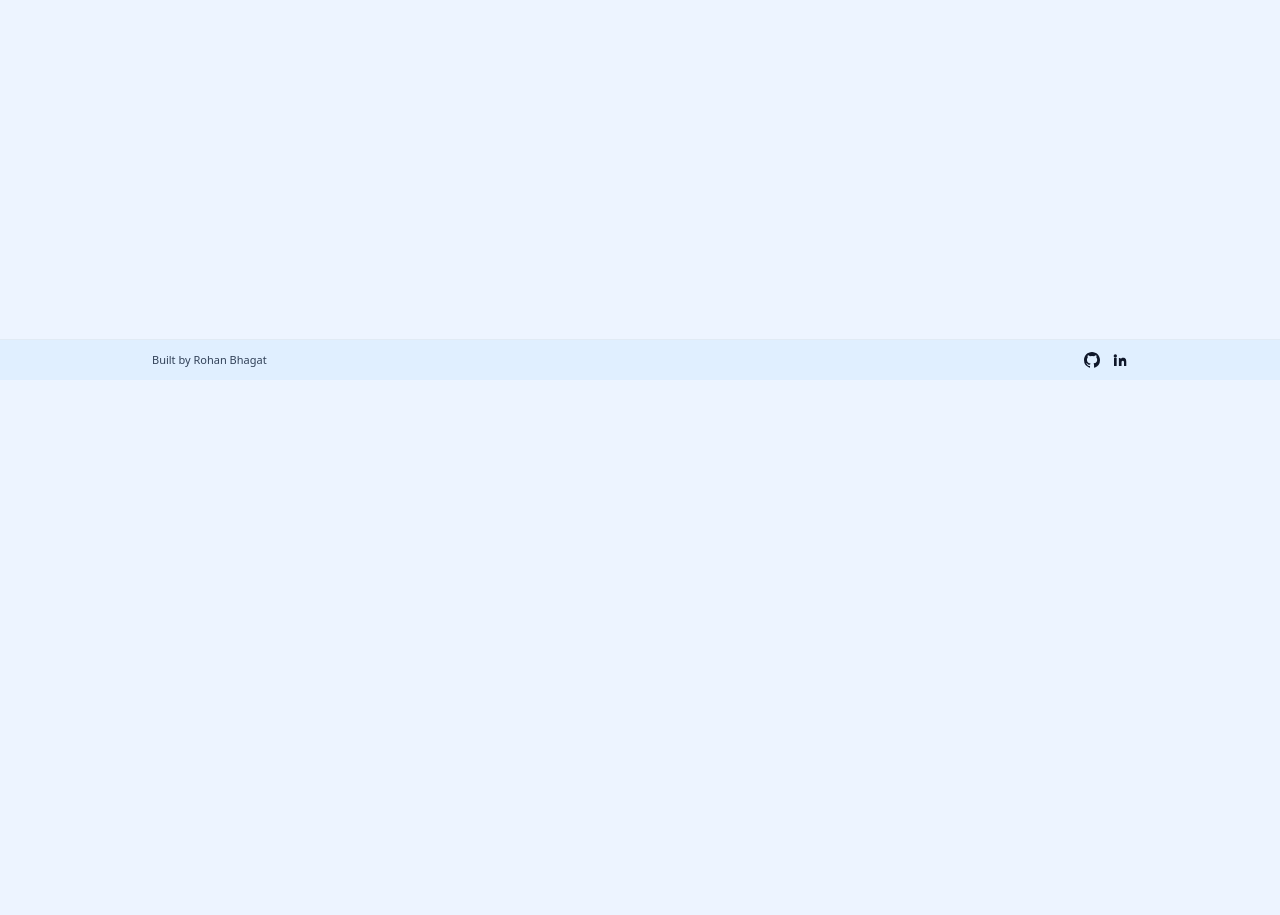
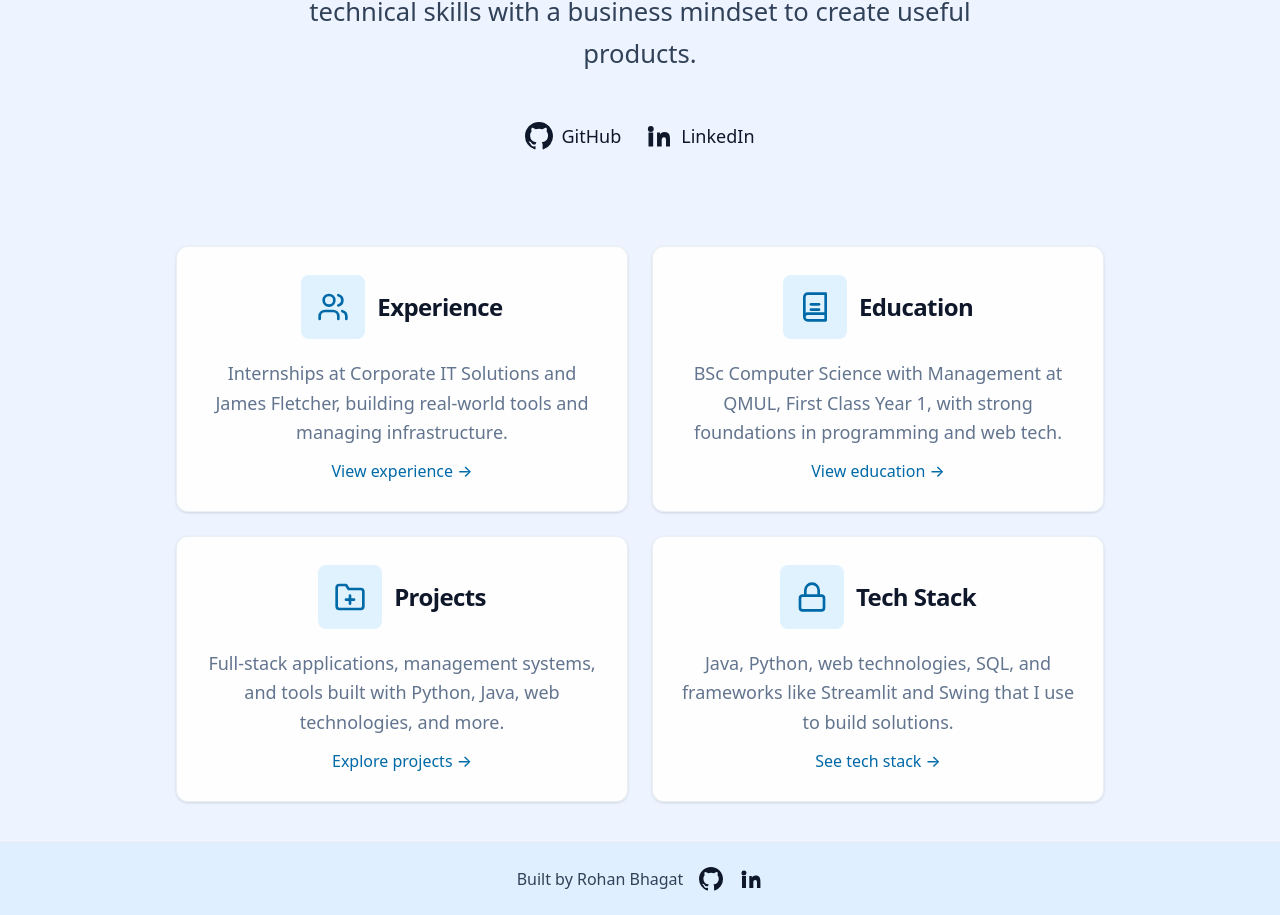
Before and after one commit to rohanb593/portfolio, a Next.js app: page / in a window 1280 px wide. Shown: the part 420-1335 px from the top of the page. Before the commit the page ends 800 px from the top, so only its background shows below. Built offline with nearby package versions, Linux system fonts and the light colour scheme.

Commit message:
completed home page, header and footer

```diff
--- a/app/layout.tsx
+++ b/app/layout.tsx
@@ -29,14 +29,14 @@ export default function RootLayout({
       >
         <div className="min-h-screen bg-[var(--background)] text-slate-900 flex flex-col">
           <header className="border-b border-slate-200/70 bg-[#e0efff]">
-            <div className="mx-auto flex max-w-5xl items-center justify-between px-4 py-4 md:px-6 md:py-5">
+            <div className="flex w-full items-center justify-between px-4 py-4 md:px-8 md:py-5">
               <a
                 href="/"
-                className="text-base font-semibold text-sky-800 hover:text-sky-900 md:text-lg hover:no-underline focus-visible:no-underline"
+                className="text-lg font-semibold text-sky-800 hover:text-sky-900 md:text-2xl hover:no-underline focus-visible:no-underline"
               >
                 Rohan Bhagat
               </a>
-              <nav className="flex items-center gap-4 text-sm font-medium md:gap-6 md:text-base">
+              <nav className="flex items-center gap-5 text-base font-medium md:gap-8 md:text-lg">
                 <a
                   href="/"
                   className="text-slate-900 hover:text-sky-900 hover:no-underline focus-visible:no-underline"
@@ -70,15 +70,15 @@ export default function RootLayout({
               </nav>
             </div>
           </header>
-          <main className="mx-auto flex-1 max-w-5xl px-4 py-8 md:px-6 md:py-10">
+          <main className="mx-auto flex-1 w-full max-w-5xl px-4 py-8 md:px-6 md:py-10">
             {children}
           </main>
           <footer className="border-t border-slate-200/70 bg-[#e0efff]">
-            <div className="mx-auto flex max-w-5xl items-center justify-between px-4 py-3 md:px-6">
-              <span className="text-[11px] text-slate-700">
+            <div className="flex w-full items-center justify-center gap-4 px-4 py-5 md:px-6 md:py-6">
+              <span className="text-sm md:text-base text-slate-700">
                 Built by Rohan Bhagat
               </span>
-              <div className="flex items-center gap-3">
+              <div className="flex items-center gap-4">
                 <a
                   href="https://github.com"
                   target="_blank"
@@ -89,7 +89,7 @@ export default function RootLayout({
                   <svg
                     xmlns="http://www.w3.org/2000/svg"
                     viewBox="0 0 24 24"
-                    className="h-4 w-4"
+                    className="h-5 w-5 md:h-6 md:w-6"
                     fill="currentColor"
                   >
                     <path d="M12 0C5.37 0 0 5.37 0 12a12 12 0 008.21 11.44c.6.11.82-.26.82-.58v-2.02c-3.34.73-4.04-1.61-4.04-1.61-.55-1.39-1.34-1.76-1.34-1.76-1.1-.75.09-.74.09-.74 1.22.08 1.87 1.25 1.87 1.25 1.08 1.86 2.83 1.32 3.52 1.01.11-.78.42-1.32.76-1.62-2.67-.3-5.47-1.34-5.47-5.96 0-1.32.47-2.4 1.24-3.24-.13-.3-.54-1.52.12-3.17 0 0 1.01-.32 3.3 1.23a11.4 11.4 0 016 0c2.29-1.55 3.3-1.23 3.3-1.23.66 1.65.25 2.87.12 3.17.77.84 1.24 1.92 1.24 3.24 0 4.63-2.8 5.66-5.48 5.96.43.37.81 1.1.81 2.22v3.29c0 .32.22.7.83.58A12 12 0 0024 12c0-6.63-5.37-12-12-12z" />
@@ -105,7 +105,7 @@ export default function RootLayout({
                   <svg
                     xmlns="http://www.w3.org/2000/svg"
                     viewBox="0 0 24 24"
-                    className="h-4 w-4"
+                    className="h-5 w-5 md:h-6 md:w-6"
                     fill="currentColor"
                   >
                     <path d="M4.98 3.5a2.5 2.5 0 11-.02 5.01 2.5 2.5 0 01.02-5.01zM3 9h4v12H3zM9 9h3.8v1.64h.05c.53-1 1.84-2.06 3.78-2.06 4.04 0 4.79 2.66 4.79 6.12V21H18v-5.17c0-1.23-.02-2.81-1.71-2.81-1.71 0-1.97 1.34-1.97 2.72V21h-4V9z" />
--- a/app/page.tsx
+++ b/app/page.tsx
@@ -1,28 +1,31 @@
+import Link from "next/link";
+import { Card, CardContent, CardDescription, CardHeader, CardTitle } from "@/components/ui/card";
+
 export default function Home() {
   return (
-    <div className="flex flex-col items-center gap-5 text-center md:gap-7">
-      <section className="space-y-3 md:space-y-4 max-w-2xl">
-        <h1 className="text-3xl font-semibold tracking-tight text-slate-900 md:text-[2.4rem]">
+    <div className="flex min-h-[70vh] flex-col items-center justify-center gap-10 px-3 text-center sm:px-6 md:gap-12">
+      <section className="max-w-3xl space-y-5 md:space-y-6">
+        <h1 className="font-semibold tracking-tight text-slate-900 text-[clamp(2.8rem,6vw,4.5rem)]">
           Hi, I&apos;m Rohan
         </h1>
-        <p className="text-sm leading-relaxed text-slate-700 md:text-[0.95rem]">
+        <p className="leading-relaxed text-slate-700 text-[clamp(1.15rem,2.5vw,1.6rem)]">
           I&apos;m a Computer Science with Management student at Queen Mary University of London.
           I enjoy building practical software — from full-stack web apps to data tools — and using code to solve real problems.
           I&apos;m especially interested in combining technical skills with a business mindset to create useful products.
         </p>
       </section>
 
-      <section className="flex flex-wrap items-center justify-center gap-4">
+      <section className="flex flex-wrap items-center justify-center gap-5 md:gap-6">
         <a
           href="https://github.com"
           target="_blank"
           rel="noreferrer"
-          className="inline-flex items-center gap-2 text-sm font-medium text-slate-900 hover:text-sky-900"
+          className="inline-flex items-center gap-2 text-base font-medium text-slate-900 hover:text-sky-900 md:text-lg"
         >
           <svg
             xmlns="http://www.w3.org/2000/svg"
             viewBox="0 0 24 24"
-            className="h-5 w-5"
+            className="h-6 w-6 md:h-7 md:w-7"
             fill="currentColor"
           >
             <path d="M12 0C5.37 0 0 5.37 0 12a12 12 0 008.21 11.44c.6.11.82-.26.82-.58v-2.02c-3.34.73-4.04-1.61-4.04-1.61-.55-1.39-1.34-1.76-1.34-1.76-1.1-.75.09-.74.09-.74 1.22.08 1.87 1.25 1.87 1.25 1.08 1.86 2.83 1.32 3.52 1.01.11-.78.42-1.32.76-1.62-2.67-.3-5.47-1.34-5.47-5.96 0-1.32.47-2.4 1.24-3.24-.13-.3-.54-1.52.12-3.17 0 0 1.01-.32 3.3 1.23a11.4 11.4 0 016 0c2.29-1.55 3.3-1.23 3.3-1.23.66 1.65.25 2.87.12 3.17.77.84 1.24 1.92 1.24 3.24 0 4.63-2.8 5.66-5.48 5.96.43.37.81 1.1.81 2.22v3.29c0 .32.22.7.83.58A12 12 0 0024 12c0-6.63-5.37-12-12-12z" />
@@ -34,12 +37,12 @@ export default function Home() {
           href="https://linkedin.com"
           target="_blank"
           rel="noreferrer"
-          className="inline-flex items-center gap-2 text-sm font-medium text-slate-900 hover:text-sky-900"
+          className="inline-flex items-center gap-2 text-base font-medium text-slate-900 hover:text-sky-900 md:text-lg"
         >
           <svg
             xmlns="http://www.w3.org/2000/svg"
             viewBox="0 0 24 24"
-            className="h-5 w-5"
+            className="h-6 w-6 md:h-7 md:w-7"
             fill="currentColor"
           >
             <path d="M4.98 3.5a2.5 2.5 0 11-.02 5.01 2.5 2.5 0 01.02-5.01zM3 9h4v12H3zM9 9h3.8v1.64h.05c.53-1 1.84-2.06 3.78-2.06 4.04 0 4.79 2.66 4.79 6.12V21H18v-5.17c0-1.23-.02-2.81-1.71-2.81-1.71 0-1.97 1.34-1.97 2.72V21h-4V9z" />
@@ -47,6 +50,146 @@ export default function Home() {
           <span>LinkedIn</span>
         </a>
       </section>
+
+      <section className="w-full max-w-7xl mt-10 md:mt-12">
+        <div className="grid grid-cols-1 gap-6 sm:grid-cols-2 lg:grid-cols-2">
+          <Link href="/experience" className="group">
+            <Card className="h-full transition-all duration-200 hover:shadow-lg hover:scale-[1.02] hover:border-sky-300 cursor-pointer p-6 md:p-7">
+              <CardHeader>
+                <div className="mb-4 flex items-center justify-center gap-3">
+                  <div className="flex h-14 w-14 items-center justify-center rounded-lg bg-sky-100 text-sky-700 group-hover:bg-sky-200 transition-colors md:h-16 md:w-16">
+                    <svg
+                      xmlns="http://www.w3.org/2000/svg"
+                      viewBox="0 0 24 24"
+                      fill="none"
+                      stroke="currentColor"
+                      strokeWidth="2"
+                      strokeLinecap="round"
+                      strokeLinejoin="round"
+                      className="h-7 w-7 md:h-8 md:w-8"
+                    >
+                      <path d="M16 21v-2a4 4 0 0 0-4-4H6a4 4 0 0 0-4 4v2" />
+                      <circle cx="9" cy="7" r="4" />
+                      <path d="M22 21v-2a4 4 0 0 0-3-3.87" />
+                      <path d="M16 3.13a4 4 0 0 1 0 7.75" />
+                    </svg>
+                  </div>
+                  <CardTitle className="text-xl md:text-2xl mb-0">Experience</CardTitle>
+                </div>
+                <CardDescription className="text-base md:text-lg leading-relaxed">
+                  Internships at Corporate IT Solutions and James Fletcher, building real-world tools and managing infrastructure.
+                </CardDescription>
+              </CardHeader>
+              <CardContent>
+                <p className="text-sm md:text-base text-sky-700 font-medium group-hover:text-sky-900 transition-colors">
+                  View experience →
+                </p>
+              </CardContent>
+            </Card>
+          </Link>
+
+          <Link href="/education" className="group">
+            <Card className="h-full transition-all duration-200 hover:shadow-lg hover:scale-[1.02] hover:border-sky-300 cursor-pointer p-6 md:p-7">
+              <CardHeader>
+                <div className="mb-4 flex items-center justify-center gap-3">
+                  <div className="flex h-14 w-14 items-center justify-center rounded-lg bg-sky-100 text-sky-700 group-hover:bg-sky-200 transition-colors md:h-16 md:w-16">
+                    <svg
+                      xmlns="http://www.w3.org/2000/svg"
+                      viewBox="0 0 24 24"
+                      fill="none"
+                      stroke="currentColor"
+                      strokeWidth="2"
+                      strokeLinecap="round"
+                      strokeLinejoin="round"
+                      className="h-7 w-7 md:h-8 md:w-8"
+                    >
+                      <path d="M4 19.5v-15A2.5 2.5 0 0 1 6.5 2H20v20H6.5a2.5 2.5 0 0 1 0-5H20" />
+                      <path d="M9 10h6" />
+                      <path d="M9 14h6" />
+                    </svg>
+                  </div>
+                  <CardTitle className="text-xl md:text-2xl mb-0">Education</CardTitle>
+                </div>
+                <CardDescription className="text-base md:text-lg leading-relaxed">
+                  BSc Computer Science with Management at QMUL, First Class Year 1, with strong foundations in programming and web tech.
+                </CardDescription>
+              </CardHeader>
+              <CardContent>
+                <p className="text-sm md:text-base text-sky-700 font-medium group-hover:text-sky-900 transition-colors">
+                  View education →
+                </p>
+              </CardContent>
+            </Card>
+          </Link>
+
+          <Link href="/projects" className="group">
+            <Card className="h-full transition-all duration-200 hover:shadow-lg hover:scale-[1.02] hover:border-sky-300 cursor-pointer p-6 md:p-7">
+              <CardHeader>
+                <div className="mb-4 flex items-center justify-center gap-3">
+                  <div className="flex h-14 w-14 items-center justify-center rounded-lg bg-sky-100 text-sky-700 group-hover:bg-sky-200 transition-colors md:h-16 md:w-16">
+                    <svg
+                      xmlns="http://www.w3.org/2000/svg"
+                      viewBox="0 0 24 24"
+                      fill="none"
+                      stroke="currentColor"
+                      strokeWidth="2"
+                      strokeLinecap="round"
+                      strokeLinejoin="round"
+                      className="h-7 w-7 md:h-8 md:w-8"
+                    >
+                      <path d="M22 19a2 2 0 0 1-2 2H4a2 2 0 0 1-2-2V5a2 2 0 0 1 2-2h5l2 3h9a2 2 0 0 1 2 2z" />
+                      <path d="M12 11v6" />
+                      <path d="M9 14h6" />
+                    </svg>
+                  </div>
+                  <CardTitle className="text-xl md:text-2xl mb-0">Projects</CardTitle>
+                </div>
+                <CardDescription className="text-base md:text-lg leading-relaxed">
+                  Full-stack applications, management systems, and tools built with Python, Java, web technologies, and more.
+                </CardDescription>
+              </CardHeader>
+              <CardContent>
+                <p className="text-sm md:text-base text-sky-700 font-medium group-hover:text-sky-900 transition-colors">
+                  Explore projects →
+                </p>
+              </CardContent>
+            </Card>
+          </Link>
+
+          <Link href="/tech" className="group">
+            <Card className="h-full transition-all duration-200 hover:shadow-lg hover:scale-[1.02] hover:border-sky-300 cursor-pointer p-6 md:p-7">
+              <CardHeader>
+                <div className="mb-4 flex items-center justify-center gap-3">
+                  <div className="flex h-14 w-14 items-center justify-center rounded-lg bg-sky-100 text-sky-700 group-hover:bg-sky-200 transition-colors md:h-16 md:w-16">
+                    <svg
+                      xmlns="http://www.w3.org/2000/svg"
+                      viewBox="0 0 24 24"
+                      fill="none"
+                      stroke="currentColor"
+                      strokeWidth="2"
+                      strokeLinecap="round"
+                      strokeLinejoin="round"
+                      className="h-7 w-7 md:h-8 md:w-8"
+                    >
+                      <rect width="18" height="11" x="3" y="11" rx="2" ry="2" />
+                      <path d="M7 11V7a5 5 0 0 1 10 0v4" />
+                    </svg>
+                  </div>
+                  <CardTitle className="text-xl md:text-2xl mb-0">Tech Stack</CardTitle>
+                </div>
+                <CardDescription className="text-base md:text-lg leading-relaxed">
+                  Java, Python, web technologies, SQL, and frameworks like Streamlit and Swing that I use to build solutions.
+                </CardDescription>
+              </CardHeader>
+              <CardContent>
+                <p className="text-sm md:text-base text-sky-700 font-medium group-hover:text-sky-900 transition-colors">
+                  See tech stack →
+                </p>
+              </CardContent>
+            </Card>
+          </Link>
+        </div>
+      </section>
     </div>
   );
 }
```
Also changed, not shown: app/education/page.tsx (+10 -10 lines), app/experience/page.tsx (+6 -6 lines), app/projects/page.tsx (+8 -8 lines), app/tech/page.tsx (+8 -8 lines).
